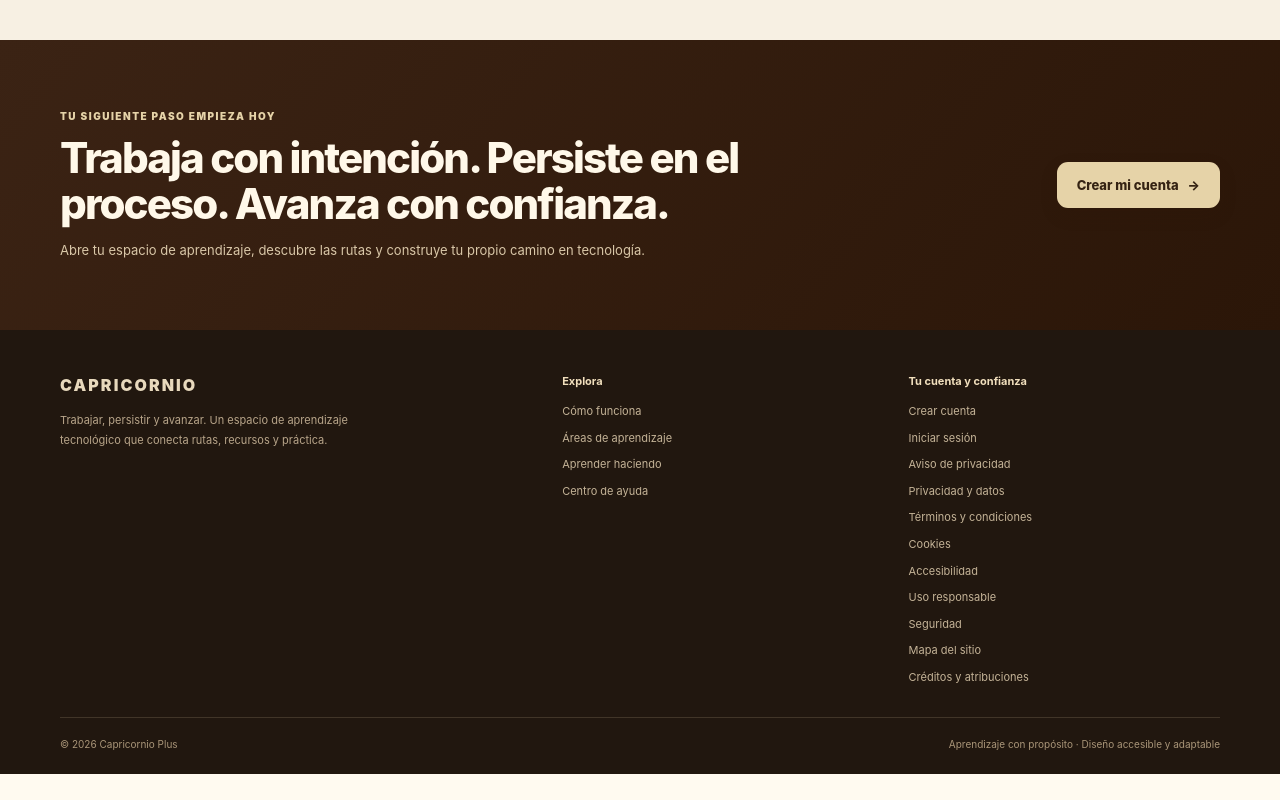
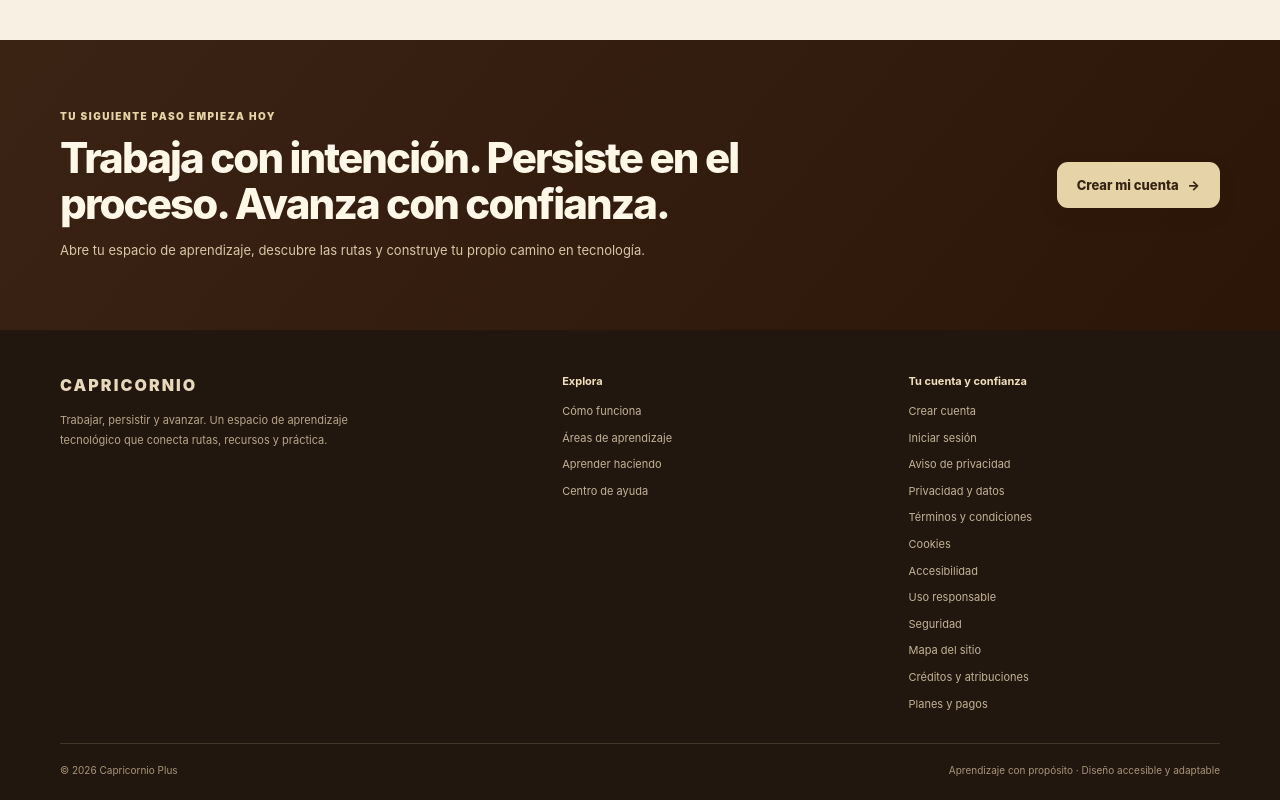
Before and after one commit to tm9880380-code/capricornio-plus, a plain HTML site: page login.html in a window 1280 px wide. Shown: the part 4087-4887 px from the top of the page. Before the commit the page ends 4861 px from the top, so only its background shows below. Drawn offline with Linux system fonts and the light colour scheme.

Commit message:
Añade información comercial al centro de confianza

```diff
--- a/login.html
+++ b/login.html
@@ -116,7 +116,7 @@ print("Hoy doy un paso más.")</textarea><div class="demo-output" aria-live="pol
 <footer class="footer"><div class="wrap"><div class="footer-grid">
 <div><a class="footer-brand" href="login.html">CAPRICORNIO</a><p>Trabajar, persistir y avanzar. Un espacio de aprendizaje tecnológico que conecta rutas, recursos y práctica.</p></div>
 <div><h4>Explora</h4><div class="footer-links"><a href="#como-funciona">Cómo funciona</a><a href="#areas">Áreas de aprendizaje</a><a href="#practica">Aprender haciendo</a><a href="ayuda.html">Centro de ayuda</a></div></div>
-<div><h4>Tu cuenta y confianza</h4><div class="footer-links"><a href="registro.html">Crear cuenta</a><a href="#" data-open-login>Iniciar sesión</a><a href="aviso-privacidad.html">Aviso de privacidad</a><a href="privacidad.html">Privacidad y datos</a><a href="terminos.html">Términos y condiciones</a><a href="cookies.html">Cookies</a><a href="accesibilidad.html">Accesibilidad</a><a href="uso-responsable.html">Uso responsable</a><a href="seguridad.html">Seguridad</a><a href="mapa-sitio.html">Mapa del sitio</a><a href="creditos.html">Créditos y atribuciones</a></div></div>
+<div><h4>Tu cuenta y confianza</h4><div class="footer-links"><a href="registro.html">Crear cuenta</a><a href="#" data-open-login>Iniciar sesión</a><a href="aviso-privacidad.html">Aviso de privacidad</a><a href="privacidad.html">Privacidad y datos</a><a href="terminos.html">Términos y condiciones</a><a href="cookies.html">Cookies</a><a href="accesibilidad.html">Accesibilidad</a><a href="uso-responsable.html">Uso responsable</a><a href="seguridad.html">Seguridad</a><a href="mapa-sitio.html">Mapa del sitio</a><a href="creditos.html">Créditos y atribuciones</a><a href="politica-comercial.html">Planes y pagos</a></div></div>
 </div><div class="footer-bottom"><span>© <span id="year"></span> Capricornio Plus</span><span>Aprendizaje con propósito · Diseño accesible y adaptable</span></div></div></footer>
 
 <div class="login-overlay" id="loginOverlay" role="dialog" aria-modal="true" aria-labelledby="loginTitle">
```
